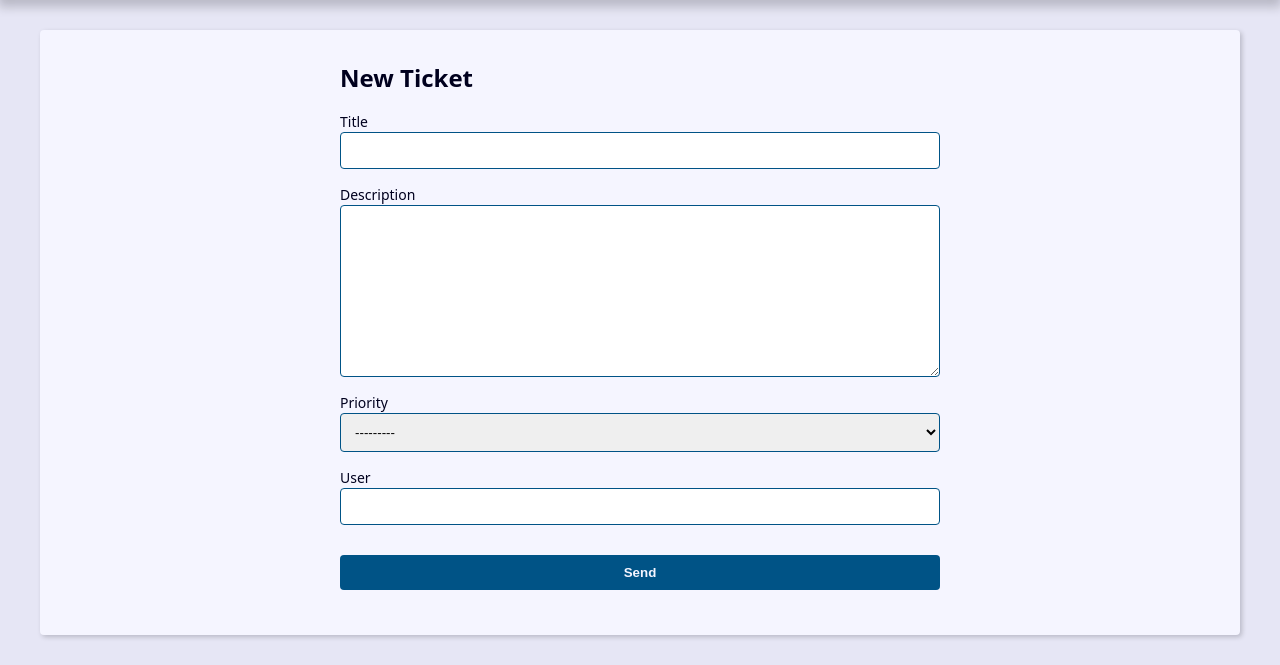
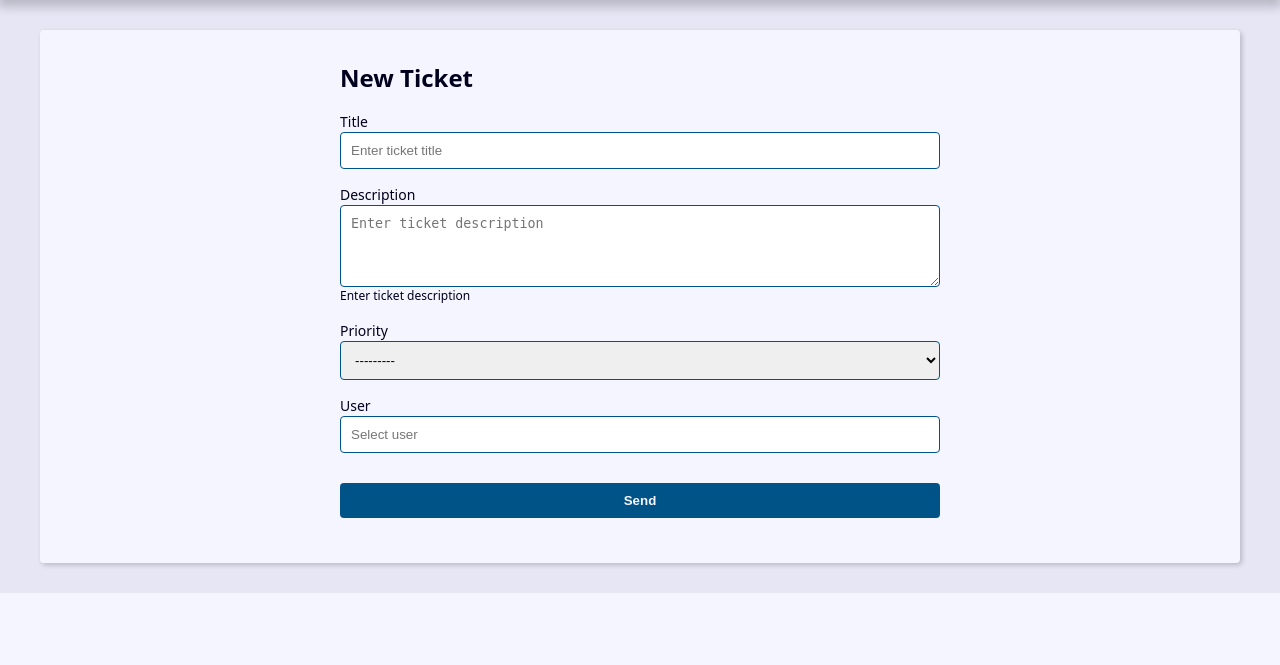
Before and after one commit to gabrielgasperig/projeto_integrador, a Django app: page /ticket/create/ in a window 1280 px wide. Shown: the part 239-904 px from the top of the page. After the commit the page ends 832 px from the top, so only its background shows below. Run offline with Django 5.2, Linux system fonts and the light colour scheme; data that the repository does not hold is empty.

Commit message:
configuring form fields and widgets

```diff
--- a/ticket/forms.py
+++ b/ticket/forms.py
@@ -3,6 +3,18 @@ from django.core.exceptions import ValidationError
 from . import models
 
 class TicketForm(forms.ModelForm):
+    def __init__(self, *args, **kwargs):
+        super().__init__(*args, **kwargs)
+
+        self.fields['title'].widget.attrs.update({'placeholder': 'Enter ticket title'})
+        self.fields['description'].widget.attrs.update({'placeholder': 'Enter ticket description'})
+        self.fields['description'].help_text = 'Enter ticket description'
+        self.fields['user'].widget.attrs.update({'placeholder': 'Select user'})
+
     class Meta:
         model = models.Ticket
         fields = 'title', 'description', 'priority','user',
+
+        widgets = {
+            'description': forms.Textarea(attrs={'rows': 4}),
+        }
--- a/ticket/templates/ticket/create.html
+++ b/ticket/templates/ticket/create.html
@@ -19,6 +19,10 @@
           <div class="form-group">
             <label for="{{ field.id_for_label }}">{{ field.label }}</label>
             {{ field }}
+
+            {% if field.help_text %}
+              <p class="help-text">{{ field.help_text }}</p>
+            {% endif %}
           </div>
         {% endfor %}
       </div>
```
